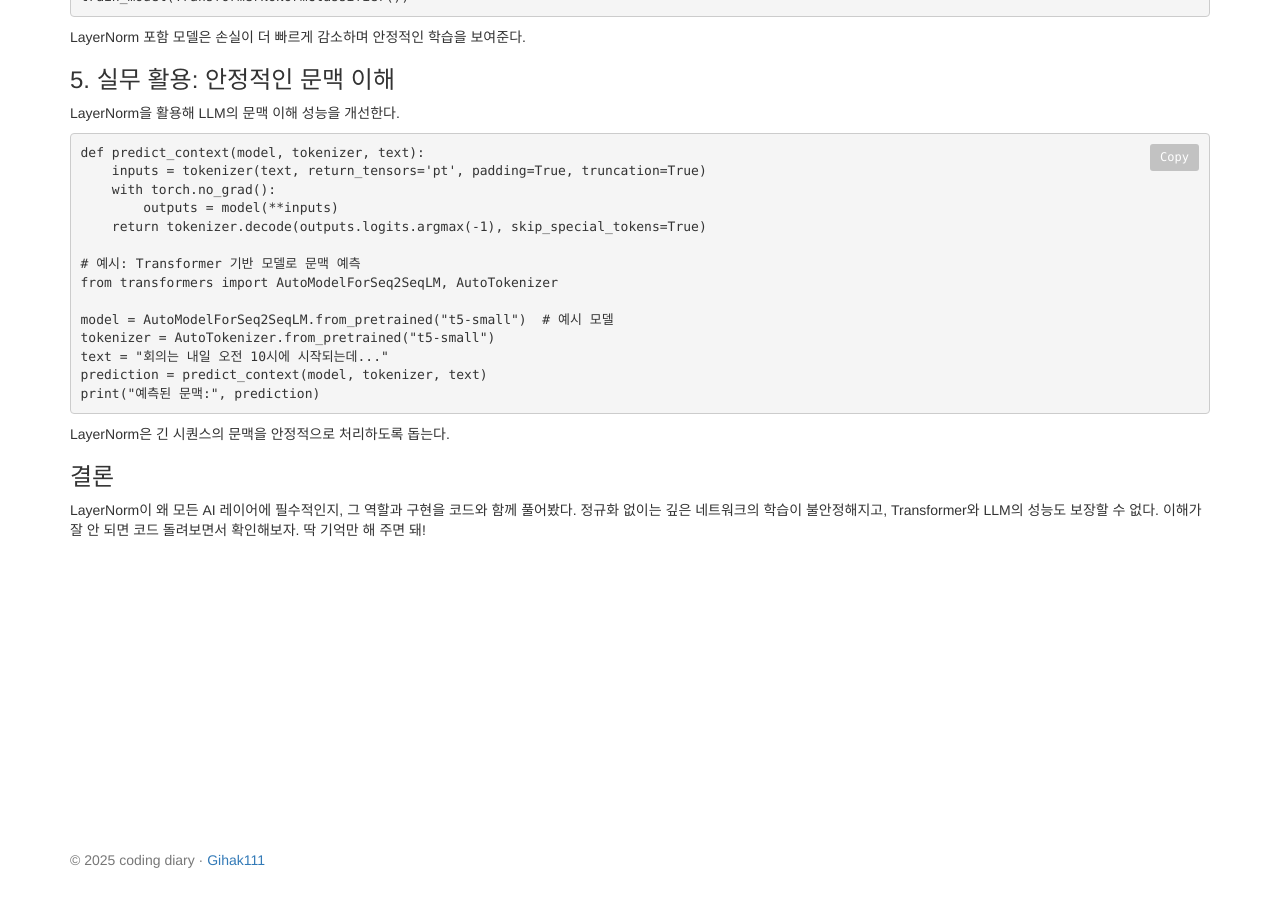
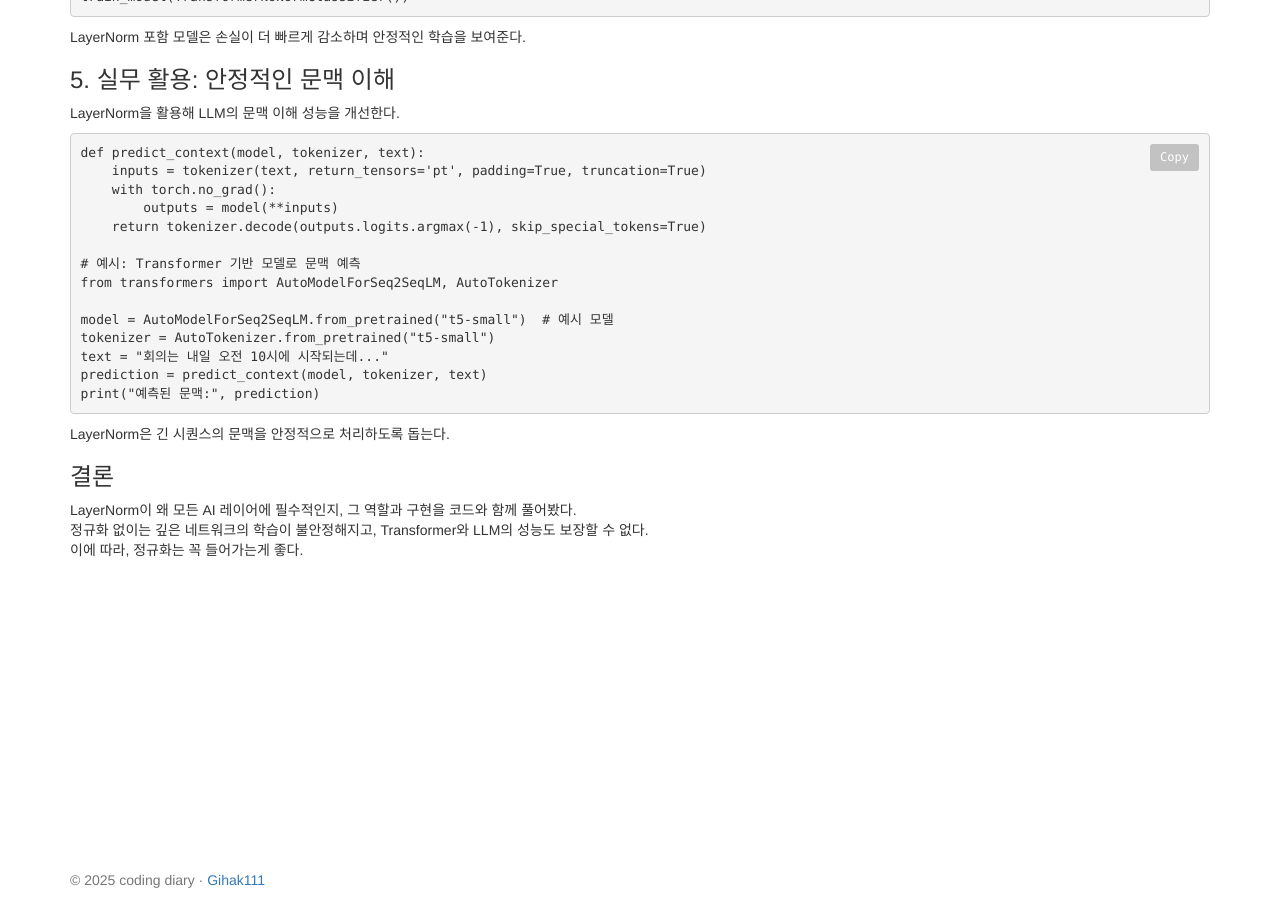
Before and after one commit to Gihak111/Gihak111.github.io, a Jekyll site: the page built from _posts/2025-04-27-Why_Normalization_AI_Layer_upload.md, in a window 1280 px wide and 900 px high, scrolled down 3752 px. Built offline with Jekyll 4.4.1, drawn with Linux system fonts in a browser that asks for light colours.

Commit message:
Update 2025-04-27-Why_Normalization_AI_Layer_upload.md

```diff
--- a/_posts/2025-04-27-Why_Normalization_AI_Layer_upload.md
+++ b/_posts/2025-04-27-Why_Normalization_AI_Layer_upload.md
@@ -234,4 +234,6 @@ print("예측된 문맥:", prediction)
 LayerNorm은 긴 시퀀스의 문맥을 안정적으로 처리하도록 돕는다.
 
 ### 결론
-LayerNorm이 왜 모든 AI 레이어에 필수적인지, 그 역할과 구현을 코드와 함께 풀어봤다. 정규화 없이는 깊은 네트워크의 학습이 불안정해지고, Transformer와 LLM의 성능도 보장할 수 없다. 이해가 잘 안 되면 코드 돌려보면서 확인해보자. 딱 기억만 해 주면 돼!
+LayerNorm이 왜 모든 AI 레이어에 필수적인지, 그 역할과 구현을 코드와 함께 풀어봤다.
+정규화 없이는 깊은 네트워크의 학습이 불안정해지고, Transformer와 LLM의 성능도 보장할 수 없다.
+이에 따라, 정규화는 꼭 들어가는게 좋다.
```
